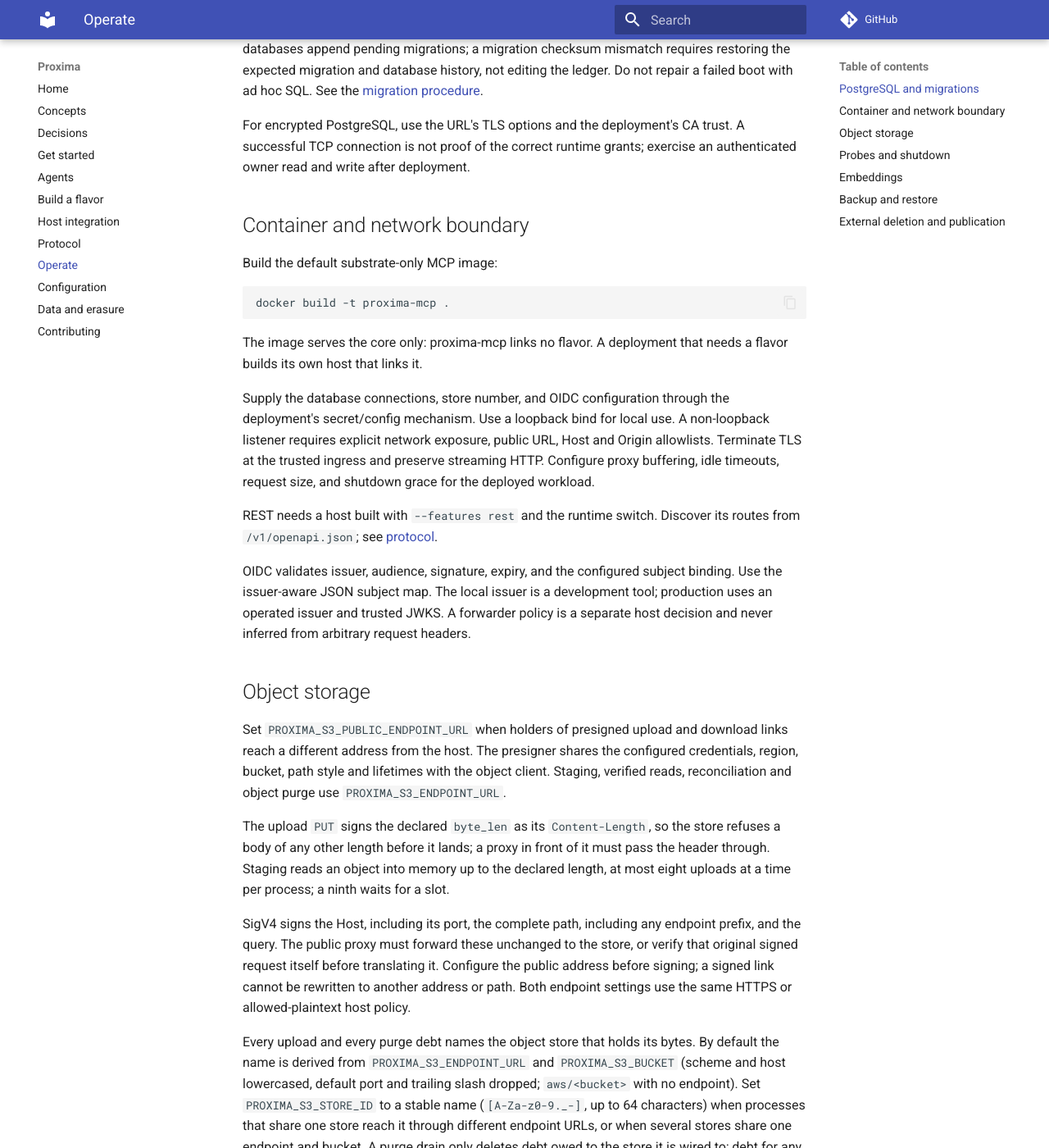
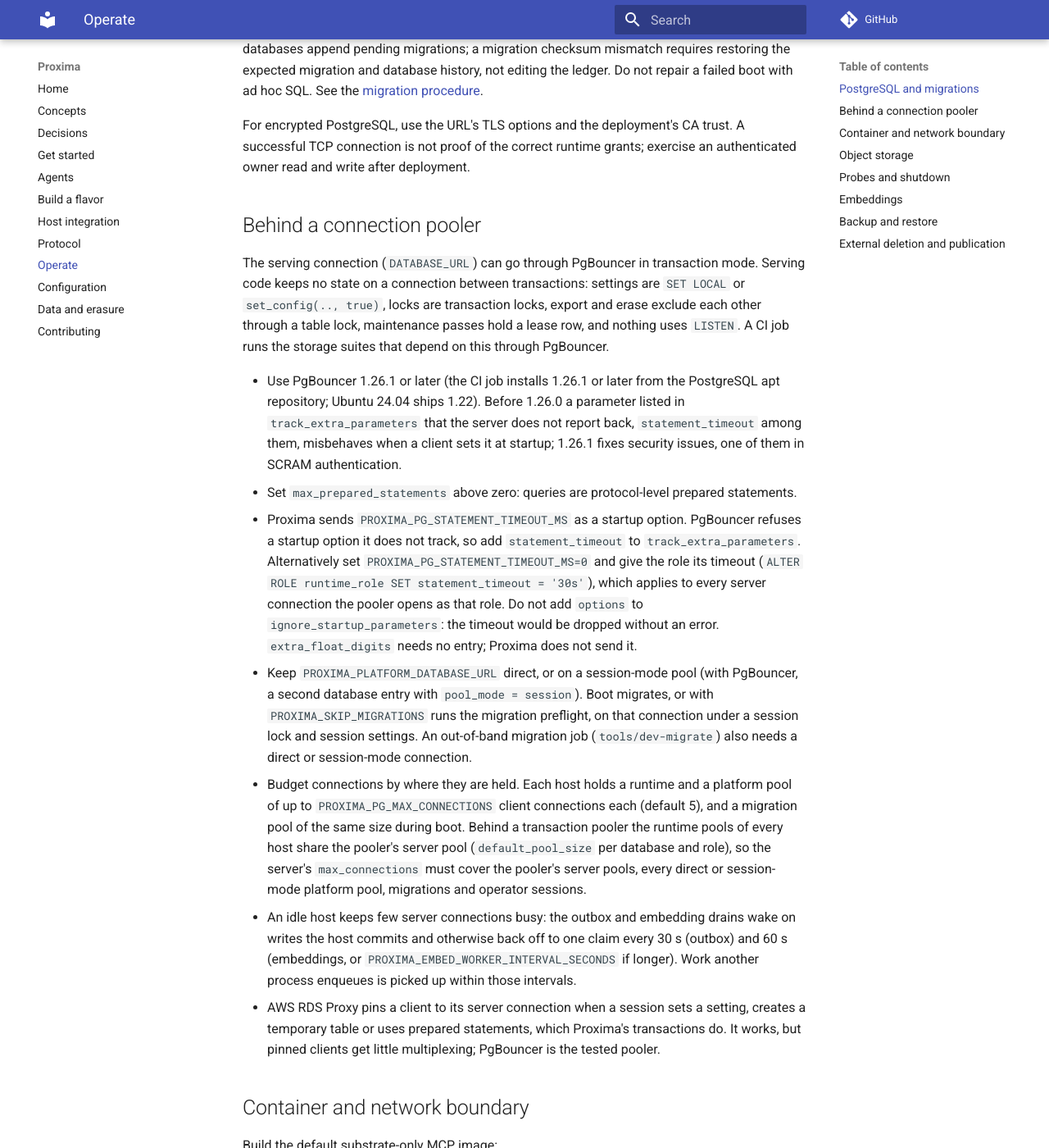
Before and after one commit to Aquilo-Solution-S/Proxima, an MkDocs documentation site: the page built from docs/operate.md, in a window 1280 px wide and 1400 px high, scrolled down 1226 px. Shown: the whole window at 82% size. Built offline with MkDocs 1.6.1 and Material for MkDocs 9.7.7, drawn with Linux system fonts in a browser that asks for light colours; comment, search, counter and statistics services are not loaded.

Commit message:
docs: run a host behind a connection pooler
docs/operate.md gains "Behind a connection pooler":

- `DATABASE_URL` may go through PgBouncer in transaction mode, and why
  that holds (transaction-scoped settings and locks, the export/erase
  table lock, the maintenance lease, no LISTEN), with the CI lane that
  checks it.
- PgBouncer 1.26.1 or later: 1.26.0 fixed a parameter in
  `track_extra_parameters` that the server does not report
  (`statement_timeout`) set at startup, and 1.26.1 fixes security
  issues, one in SCRAM authentication. Ubuntu 24.04 ships 1.22.
- `max_prepared_statements` above zero.
- The statement timeout: `track_extra_parameters` with
  `statement_timeout`, or a role-level timeout with
  `PROXIMA_PG_STATEMENT_TIMEOUT_MS=0`; never ignore `options` (the
  timeout would be dropped silently); `extra_float_digits` needs no
  entry.
- `PROXIMA_PLATFORM_DATABASE_URL` stays direct or session-mode: boot
  migrations and the skip-migrations preflight hold a session lock and
  session settings on it, as does an out-of-band migration job.
- A connection budget by where connections are held, and the idle
  behaviour of the drains (wake on write, back off to 30 s / 60 s).
- RDS Proxy pins Proxima's sessions; it works with little multiplexing,
  and PgBouncer is the tested pooler.

docs/configuration.md links the section from its connection budget.

Refs #493

Co-Authored-By: Grok Bot <noreply@x.ai>

```diff
--- a/docs/configuration.md
+++ b/docs/configuration.md
@@ -7,7 +7,8 @@ is the serving connection; `PROXIMA_PLATFORM_DATABASE_URL` is the required
 migration and maintenance connection. Both roles use owner RLS. A serving host
 holds two pools of `PROXIMA_PG_MAX_CONNECTIONS` each (runtime and platform),
 plus a migration pool of the same size during boot; size the server's
-`max_connections` for every host on it plus operator connections. The settings gate checks every `PROXIMA_*` row.
+`max_connections` for every host on it plus operator connections
+([behind a connection pooler](operate.md#behind-a-connection-pooler)). The settings gate checks every `PROXIMA_*` row.
 
 | Setting | Purpose | When needed | Reader |
 |---|---|---|---|
--- a/docs/operate.md
+++ b/docs/operate.md
@@ -59,6 +59,55 @@ the ledger. Do not repair a failed boot with ad hoc SQL. See the
 For encrypted PostgreSQL, use the URL's TLS options and the deployment's CA
 trust. A successful TCP connection is not proof of the correct runtime grants;
 exercise an authenticated owner read and write after deployment.
+
+## Behind a connection pooler
+
+The serving connection (`DATABASE_URL`) can go through PgBouncer in
+transaction mode. Serving code keeps no state on a connection between
+transactions: settings are `SET LOCAL` or `set_config(.., true)`, locks are
+transaction locks, export and erase exclude each other through a table lock,
+maintenance passes hold a lease row, and nothing uses `LISTEN`. A CI job runs
+the storage suites that depend on this through PgBouncer.
+
+- Use PgBouncer 1.26.1 or later (the CI job installs 1.26.1 or later from
+  the PostgreSQL apt repository; Ubuntu 24.04 ships 1.22). Before 1.26.0 a
+  parameter listed in `track_extra_parameters` that the server does not
+  report back, `statement_timeout` among them, misbehaves when a client sets
+  it at startup; 1.26.1 fixes security issues, one of them in SCRAM
+  authentication.
+- Set `max_prepared_statements` above zero: queries are protocol-level
+  prepared statements.
+- Proxima sends `PROXIMA_PG_STATEMENT_TIMEOUT_MS` as a startup option.
+  PgBouncer refuses a startup option it does not track, so add
+  `statement_timeout` to `track_extra_parameters`. Alternatively set
+  `PROXIMA_PG_STATEMENT_TIMEOUT_MS=0` and give the role its timeout
+  (`ALTER ROLE runtime_role SET statement_timeout = '30s'`), which applies to
+  every server connection the pooler opens as that role. Do not add
+  `options` to `ignore_startup_parameters`: the timeout would be dropped
+  without an error. `extra_float_digits` needs no entry; Proxima does not
+  send it.
+- Keep `PROXIMA_PLATFORM_DATABASE_URL` direct, or on a session-mode pool
+  (with PgBouncer, a second database entry with `pool_mode = session`). Boot
+  migrates, or with `PROXIMA_SKIP_MIGRATIONS` runs the migration preflight,
+  on that connection under a session lock and session settings. An
+  out-of-band migration job (`tools/dev-migrate`) also needs a direct or
+  session-mode connection.
+- Budget connections by where they are held. Each host holds a runtime and
+  a platform pool of up to `PROXIMA_PG_MAX_CONNECTIONS` client connections
+  each (default 5), and a migration pool of the same size during boot.
+  Behind a transaction pooler the runtime pools of every host share the
+  pooler's server pool (`default_pool_size` per database and role), so the
+  server's `max_connections` must cover the pooler's server pools, every
+  direct or session-mode platform pool, migrations and operator sessions.
+- An idle host keeps few server connections busy: the outbox and embedding
+  drains wake on writes the host commits and otherwise back off to one claim
+  every 30 s (outbox) and 60 s (embeddings, or
+  `PROXIMA_EMBED_WORKER_INTERVAL_SECONDS` if longer). Work another process
+  enqueues is picked up within those intervals.
+- AWS RDS Proxy pins a client to its server connection when a session sets a
+  setting, creates a temporary table or uses prepared statements, which
+  Proxima's transactions do. It works, but pinned clients get little
+  multiplexing; PgBouncer is the tested pooler.
 
 ## Container and network boundary
 
```
